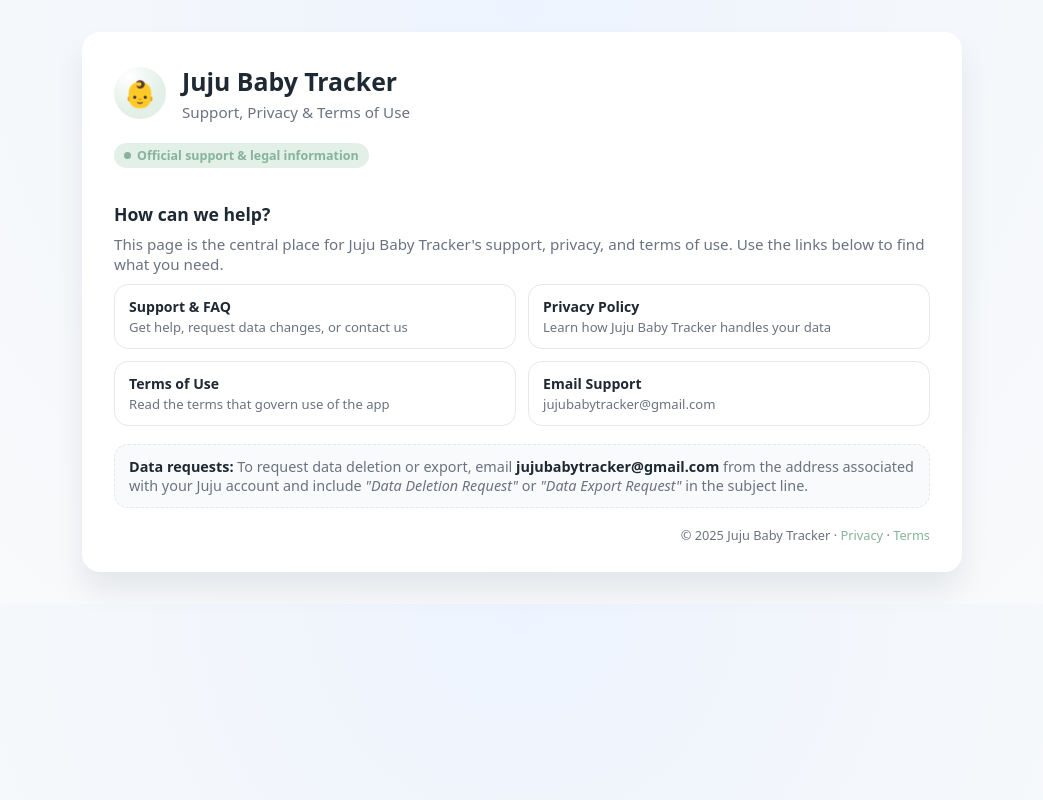
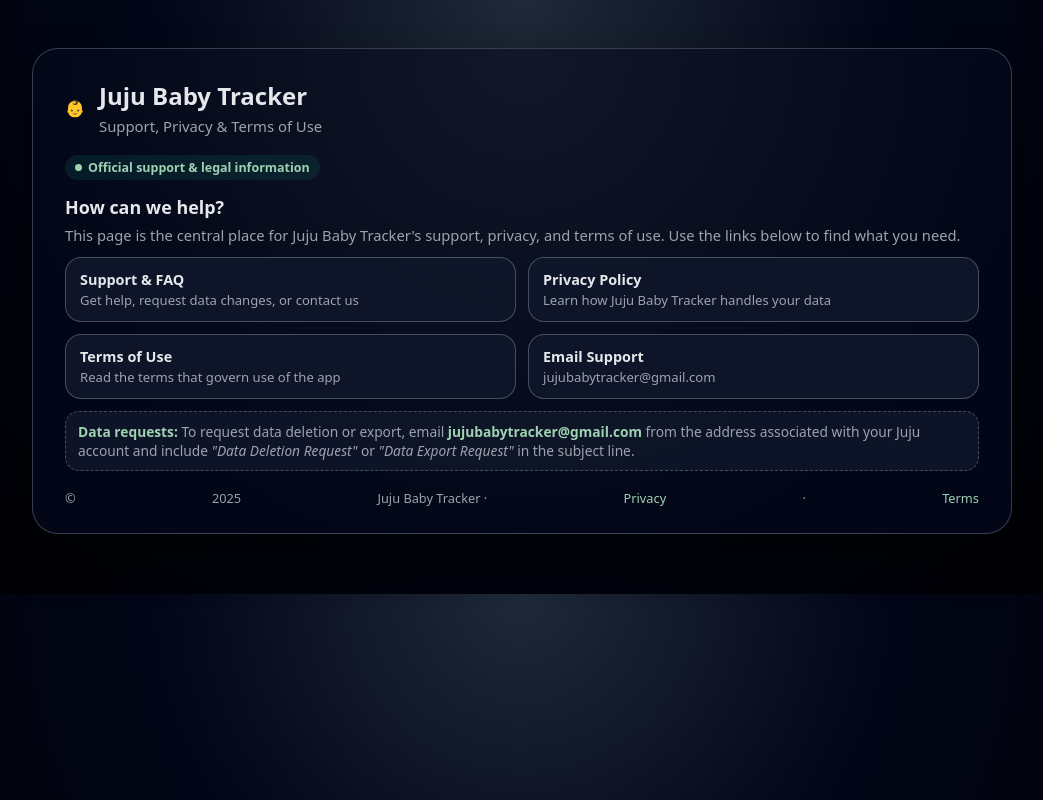
Before and after one commit to jphung617/juju-legal, a plain HTML site: page index.html in a window 1280 px wide. Shown: the whole page, without its empty margins (118-1161 px from the left). Drawn offline with Linux system fonts and the light colour scheme.

Commit message:
Update style.css

```diff
--- a/style.css
+++ b/style.css
@@ -1,77 +1,123 @@
-/* Juju Baby Tracker - Legal/Support Site Styles */
+/* Juju Baby Tracker - Unified Legal/Support Styles (Dark Juju Theme) */
 
 :root {
-  --bg: #f4f7fb;
-  --card-bg: #ffffff;
-  --accent: #86b39b; /* soft sage / avocado-ish */
-  --accent-soft: #e2f0e8;
-  --text-main: #1f2933;
-  --text-muted: #6b7280;
-  --border-soft: #e5e7eb;
-  --shadow-soft: 0 18px 30px rgba(15, 23, 42, 0.08);
-  --radius-xl: 18px;
+  --bg: #050816;
+  --bg-soft: #0b1020;
+  --card: #0f172a;
+  --accent: #86b39b; /* juju sage */
+  --accent-soft: rgba(134, 179, 155, 0.14);
+  --accent-strong: #9fd1b2;
+  --text-main: #e5e7eb;
+  --text-muted: #9ca3af;
+  --border-soft: rgba(148, 163, 184, 0.4);
+  --shadow-soft: 0 24px 40px rgba(0, 0, 0, 0.55);
+  --radius-xl: 20px;
 }
 
-* {
+*,
+*::before,
+*::after {
   box-sizing: border-box;
 }
 
 body {
   margin: 0;
-  padding: 32px 16px;
+  padding: 32px 14px 40px;
   font-family: system-ui, -apple-system, BlinkMacSystemFont, "SF Pro Text",
     "Segoe UI", sans-serif;
-  background: radial-gradient(circle at top, #edf4ff 0, var(--bg) 45%, #f9fafb 100%);
+  background:
+    radial-gradient(circle at top, #1f2937 0, #020617 42%, #000000 100%),
+    var(--bg);
   color: var(--text-main);
 }
 
 .wrapper {
-  max-width: 880px;
+  max-width: 980px;
   margin: 0 auto;
 }
 
+.shell {
+  position: relative;
+}
+
+.shell::before {
+  content: "";
+  position: absolute;
+  inset: -2px;
+  border-radius: 30px;
+  background: radial-gradient(circle at 0% 0%, #22c55e 0, transparent 55%),
+    radial-gradient(circle at 100% 0%, #38bdf8 0, transparent 55%),
+    radial-gradient(circle at 0% 100%, #a855f7 0, transparent 50%);
+  opacity: 0.28;
+  filter: blur(12px);
+  z-index: 0;
+}
+
 .card {
-  background: var(--card-bg);
-  border-radius: var(--radius-xl);
+  position: relative;
+  z-index: 1;
+  border-radius: 26px;
+  background: radial-gradient(circle at top, #111827 0, #020617 75%);
+  border: 1px solid rgba(148, 163, 184, 0.35);
   box-shadow: var(--shadow-soft);
-  padding: 28px 22px;
+  padding: 26px 18px 22px;
 }
 
 @media (min-width: 768px) {
+  body {
+    padding: 48px 20px 60px;
+  }
+
   .card {
-    padding: 32px 32px 28px;
+    padding: 30px 32px 26px;
   }
 }
+
+/* Header / logo */
 
 .header {
   display: flex;
   align-items: center;
-  gap: 16px;
-  margin-bottom: 20px;
+  gap: 14px;
+  margin-bottom: 18px;
 }
 
-.logo-circle {
+.logo-pill {
   width: 52px;
   height: 52px;
   border-radius: 999px;
-  background: radial-gradient(circle at 30% 20%, #ffffff 0, var(--accent-soft) 60%);
+  background:
+    radial-gradient(circle at 30% 20%, #ffffff 0, #e5f5eb 45%, #86b39b 100%);
   display: flex;
   align-items: center;
   justify-content: center;
-  font-size: 26px;
-  font-weight: 700;
-  color: var(--accent);
+  box-shadow: 0 14px 30px rgba(15, 23, 42, 0.7);
+  font-size: 24px;
+}
+
+.logo-pill span {
+  display: block;
+  transform: translateY(1px);
 }
 
 .title-block h1 {
-  font-size: 1.55rem;
+  font-size: 1.5rem;
   margin: 0;
 }
 
 .title-block p {
   margin: 4px 0 0;
+  font-size: 0.93rem;
   color: var(--text-muted);
-  font-size: 0.95rem;
+}
+
+/* Badges */
+
+.badge-row {
+  display: flex;
+  flex-wrap: wrap;
+  gap: 8px;
+  margin-bottom: 12px;
 }
 
 .badge {
@@ -80,39 +126,69 @@ body {
   gap: 6px;
   padding: 4px 10px;
   border-radius: 999px;
-  background: var(--accent-soft);
-  color: var(--accent);
+  background: rgba(15, 118, 110, 0.18);
+  color: var(--accent-strong);
   font-size: 0.78rem;
   font-weight: 600;
-  margin-bottom: 16px;
 }
 
 .badge-dot {
   width: 7px;
   height: 7px;
   border-radius: 999px;
-  background: var(--accent);
+  background: var(--accent-strong);
 }
 
+.pill {
+  display: inline-flex;
+  align-items: center;
+  padding: 3px 10px;
+  border-radius: 999px;
+  background: var(--accent-soft);
+  color: var(--accent-strong);
+  font-size: 0.8rem;
+  font-weight: 600;
+  margin-left: 6px;
+}
+
+/* Breadcrumb */
+
+.breadcrumb {
+  font-size: 0.8rem;
+  color: var(--text-muted);
+  margin-bottom: 10px;
+}
+
+.breadcrumb a {
+  color: var(--accent-strong);
+  text-decoration: none;
+}
+
+.breadcrumb a:hover {
+  text-decoration: underline;
+}
+
+/* Landing page link grid */
+
 .section {
-  margin-top: 18px;
+  margin-top: 6px;
 }
 
 .section h2 {
-  font-size: 1.1rem;
-  margin-bottom: 8px;
+  font-size: 1.12rem;
+  margin-bottom: 6px;
 }
 
 .section p {
-  margin: 4px 0 10px;
+  font-size: 0.92rem;
   color: var(--text-muted);
-  font-size: 0.95rem;
+  margin: 3px 0 10px;
 }
 
 .link-grid {
   display: grid;
   gap: 12px;
-  margin-top: 10px;
+  margin-top: 12px;
 }
 
 @media (min-width: 640px) {
@@ -122,21 +198,24 @@ body {
 }
 
 .link-tile {
-  border-radius: 14px;
+  border-radius: 16px;
   border: 1px solid var(--border-soft);
   padding: 12px 14px;
-  background: #ffffff;
+  background: rgba(15, 23, 42, 0.94);
+  text-decoration: none;
+  color: var(--text-main);
   display: flex;
   flex-direction: column;
   gap: 2px;
-  text-decoration: none;
-  color: var(--text-main);
-  transition: transform 0.12s ease-out, box-shadow 0.12s ease-out,
-    border-color 0.12s ease-out, background-color 0.12s ease-out;
+  transition:
+    transform 0.12s ease-out,
+    box-shadow 0.12s ease-out,
+    border-color 0.12s ease-out,
+    background-color 0.12s ease-out;
 }
 
 .link-tile span.label {
-  font-size: 0.88rem;
+  font-size: 0.9rem;
   font-weight: 600;
 }
 
@@ -147,44 +226,33 @@ body {
 
 .link-tile:hover {
   transform: translateY(-1px);
-  box-shadow: 0 14px 24px rgba(15, 23, 42, 0.12);
-  border-color: var(--accent);
-  background: #fdfefc;
+  box-shadow: 0 18px 30px rgba(15, 23, 42, 0.9);
+  border-color: var(--accent-strong);
+  background: #020617;
 }
 
-.support-box {
-  margin-top: 18px;
-  padding: 12px 14px;
+/* Support / callouts */
+
+.support-box,
+.callout {
+  margin-top: 12px;
+  padding: 10px 12px;
   border-radius: 14px;
+  background: rgba(15, 23, 42, 0.9);
   border: 1px dashed var(--border-soft);
-  background: #f9fafb;
-  font-size: 0.9rem;
+  font-size: 0.86rem;
   color: var(--text-muted);
 }
 
-.support-box strong {
-  color: var(--text-main);
+.support-box strong,
+.callout strong {
+  color: var(--accent-strong);
 }
 
-.footer {
-  margin-top: 18px;
-  font-size: 0.8rem;
-  color: var(--text-muted);
-  text-align: right;
-}
-
-.footer a {
-  color: var(--accent);
-  text-decoration: none;
-}
-.footer a:hover {
-  text-decoration: underline;
-}
-
-/* Content layout for inner pages (support / privacy / terms) */
+/* Inner content pages */
 
 .inner-page {
-  max-width: 800px;
+  max-width: 860px;
   margin: 0 auto;
 }
 
@@ -200,45 +268,57 @@ body {
   margin: 0;
 }
 
-.breadcrumb {
-  font-size: 0.82rem;
-  color: var(--text-muted);
-  margin-bottom: 14px;
+.content {
+  margin-top: 6px;
+  line-height: 1.58;
 }
 
-.breadcrumb a {
-  color: var(--accent);
-  text-decoration: none;
-}
-
-.breadcrumb a:hover {
-  text-decoration: underline;
-}
-
-.content h2,
-.content h3 {
+.content h2 {
+  font-size: 1.12rem;
   margin-top: 18px;
   margin-bottom: 6px;
 }
 
-.content p,
-.content li {
+.content h3 {
+  font-size: 1rem;
+  margin-top: 14px;
+  margin-bottom: 4px;
+}
+
+.content p {
   font-size: 0.92rem;
   color: var(--text-muted);
+  margin: 3px 0 8px;
 }
 
 .content ul {
-  padding-left: 18px;
+  padding-left: 20px;
+  margin: 4px 0 10px;
 }
 
-.pill {
-  display: inline-flex;
-  align-items: center;
-  padding: 3px 10px;
-  border-radius: 999px;
-  background: var(--accent-soft);
-  color: var(--accent);
+.content li {
+  font-size: 0.9rem;
+  color: var(--text-muted);
+  margin-bottom: 4px;
+}
+
+/* Footer */
+
+.footer {
+  margin-top: 18px;
   font-size: 0.8rem;
-  font-weight: 600;
-  margin-left: 2px;
+  color: var(--text-muted);
+  display: flex;
+  justify-content: space-between;
+  gap: 8px;
+  flex-wrap: wrap;
 }
+
+.footer a {
+  color: var(--accent-strong);
+  text-decoration: none;
+}
+
+.footer a:hover {
+  text-decoration: underline;
+}
```
